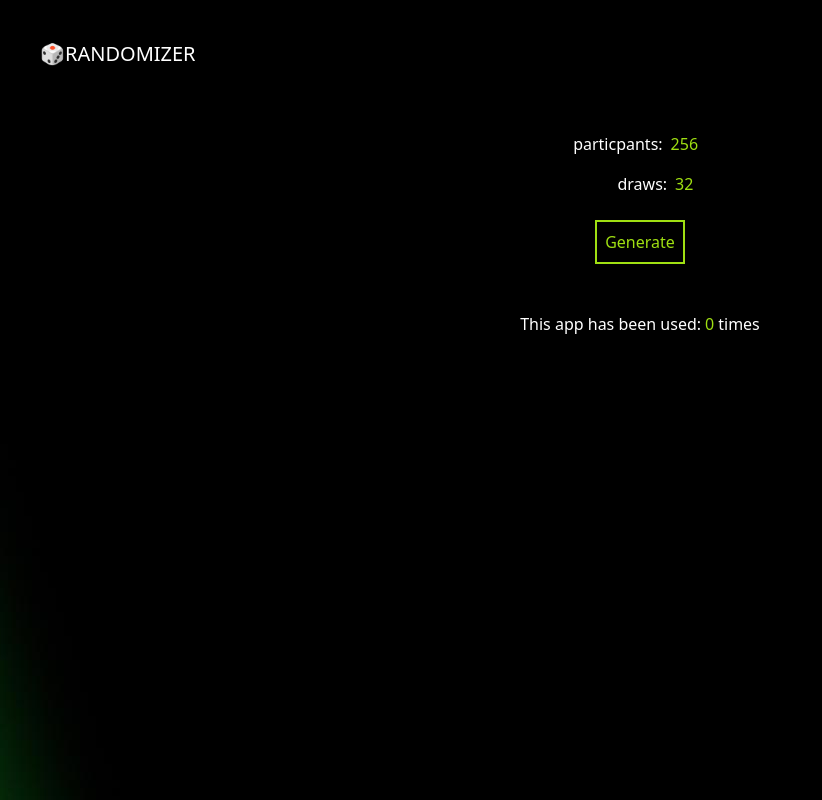
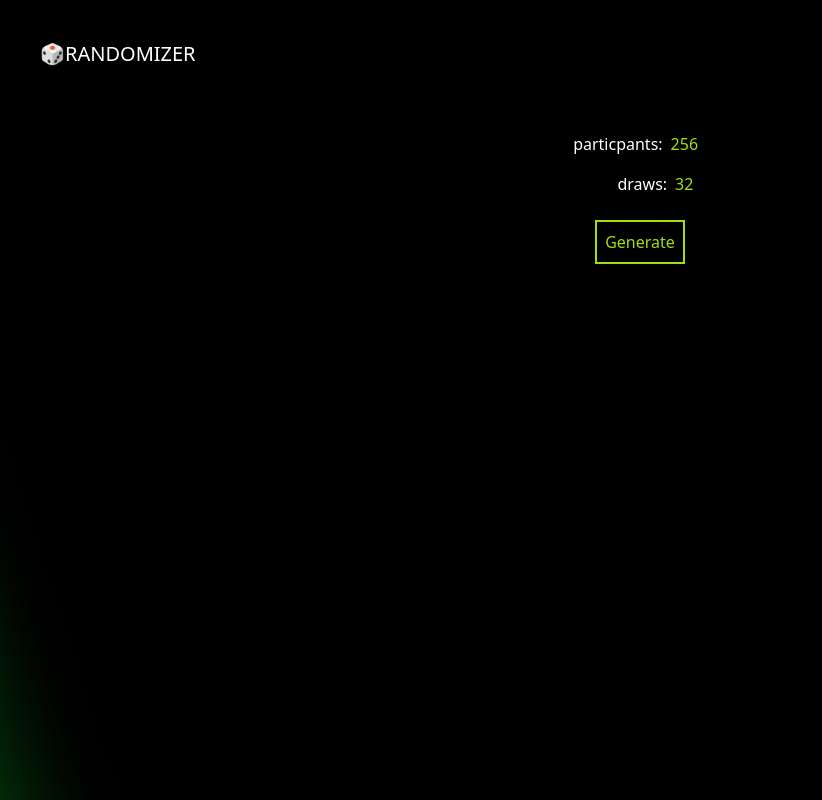
Before and after one commit to boobaGreen/randomizer, a React (Vite) app in the folder src/frontend/: page / in a window 1280 px wide. Shown: the top 800 px of the page, without its empty margins (0-822 px from the left). Built offline with nearby package versions, Linux system fonts and the light colour scheme.

Commit message:
count su back e front 2

```diff
--- a/src/frontend/src/App.tsx
+++ b/src/frontend/src/App.tsx
@@ -130,10 +130,10 @@ function App() {
           Generate
         </button>
 
-        {randomNumbers.length > 0 || firstTime ? (
-          loading ? (
+        {loading ? (
           <p className="mt-2 mx-auto">Generation in progress...</p>
-          ) : (
+        ) : null}
+        {!loading && randomNumbers.length > 0 ? (
           <>
             <ul className="mx-auto mt-2">
               {randomNumbers.map((number, index) => (
@@ -153,7 +153,6 @@ function App() {
               </p>
             </div>
           </>
-          )
         ) : null}
       </div>
     </div>
```
Lines whose indentation alone changed are shown as unchanged.
